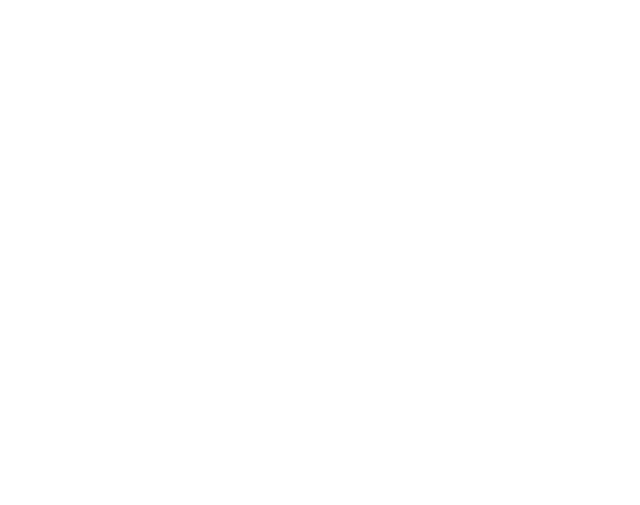
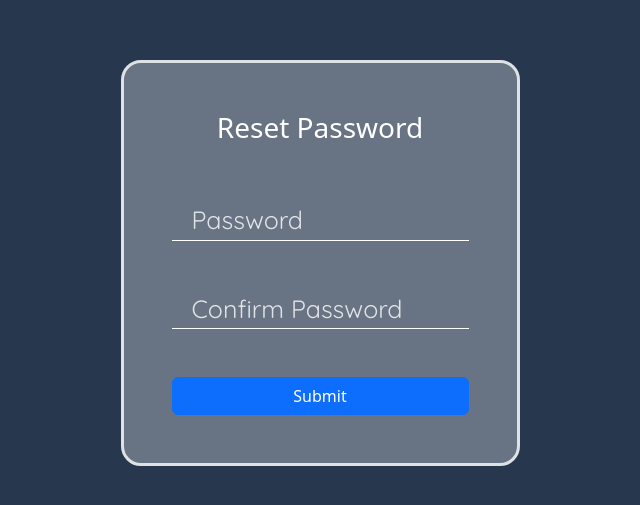
Before and after one commit to Anudeep0110/anits-edu-sphere, a React (Create React App) app: page /sreset in a window 1280 px wide. Before the commit this address had no page. Shown: the part 137-642 px from the top of the page, without its empty margins (320-960 px from the left). Built offline with nearby package versions, Linux system fonts and the light colour scheme; a web font is replaced by a local one.

Commit message:
Reset Page Commit

```diff
--- a/src/App.js
+++ b/src/App.js
@@ -13,6 +13,7 @@
 import PLogin from './PrincipalComponents/PLogin'
 import Sdash from './StudentComponents/Sdash';
 import Sforgot from './StudentComponents/Sforgot';
+import Sreset from './StudentComponents/Sreset';
 
 function App() {
   return (
@@ -27,6 +28,7 @@
           <Route path='/plogin' element={<PLogin />}></Route>
           <Route path='/sdash' element={<Sdash />}></Route>
           <Route path='/sforgot' element={<Sforgot />}></Route>
+          <Route path='/sreset' element={<Sreset />}></Route>
         </Routes>
       </BrowserRouter>
     </>
--- /dev/null
+++ b/src/StudentComponents/Sreset.js
@@ -0,0 +1,18 @@
+import React from 'react'
+
+const Sreset = () => {
+  return (
+    <>
+    <div className='d-flex justify-content-center align-items-center text-white' style={{ backgroundColor:'#27374D', height:'100vh' }}>
+        <div className='d-flex flex-column border border-3 p-5 gap-5' style={{ borderRadius:'20px' ,backgroundColor:'rgba(255,255,255,.3)'}}>
+            <p className='h3 text-white text-center'>Reset Password</p>
+            <input className='login-form-input-1' type='password' placeholder='Password'></input>
+            <input className='login-form-input-1' type='password' placeholder='Confirm Password'></input>
+            <button className='btn btn-primary'>Submit</button>
+        </div>
+    </div>
+    </>
+  )
+}
+
+export default Sreset
--- a/src/StudentComponents/sapp.css
+++ b/src/StudentComponents/sapp.css
@@ -28,3 +28,22 @@
     opacity: .7;
     font-weight: normal;
 }
+
+.login-form-input-1 {
+  width: 100%;
+  outline-width: 0px;
+  background-color: transparent;
+  border: none;
+  border-bottom: 1px solid white;
+  color: white;
+  font-size: 25px;
+  font-weight: 600;
+  padding-inline-start: 20px;
+  font-family: 'QuickSand';
+}
+
+.login-form-input-1::placeholder {
+  color: white;
+  opacity: .8;
+  font-weight: normal;
+}
```
